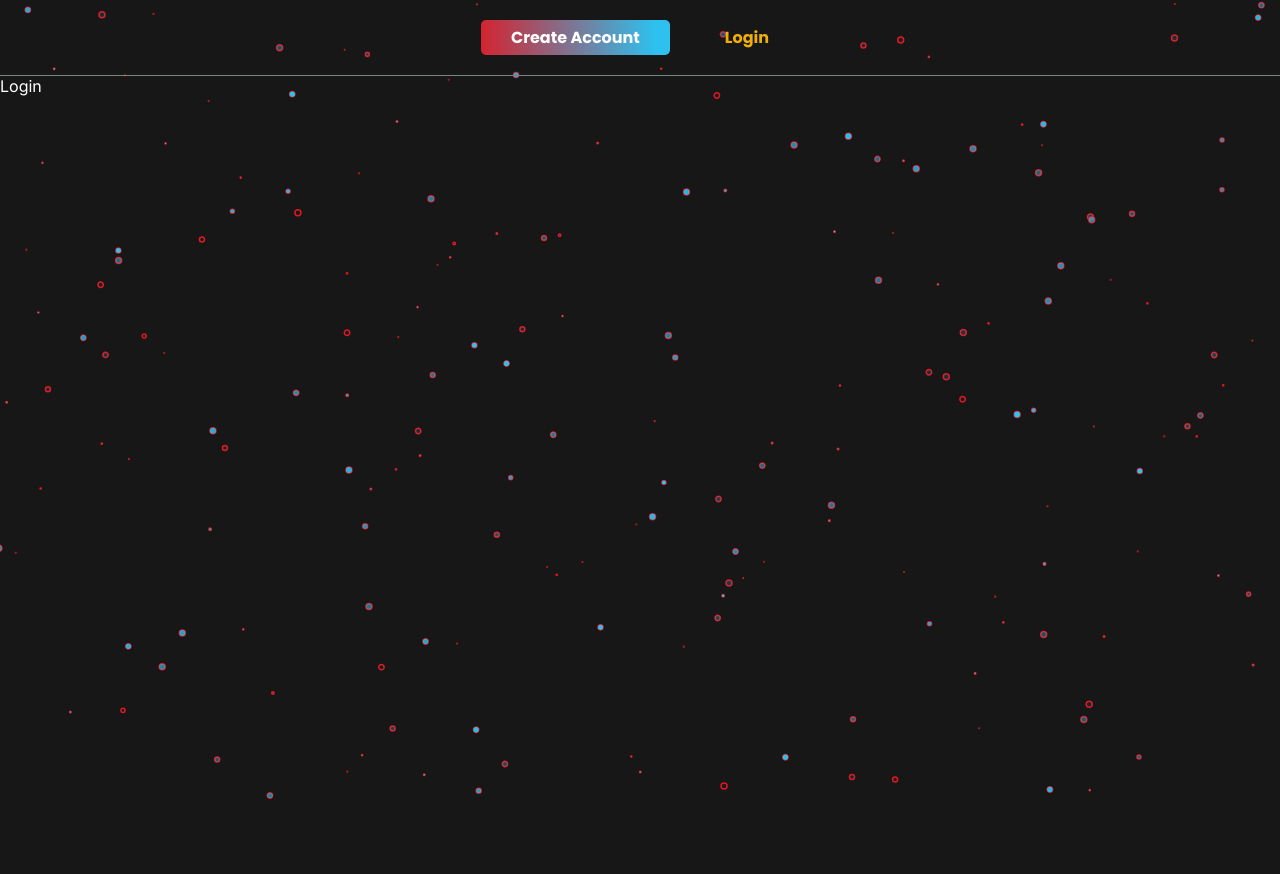
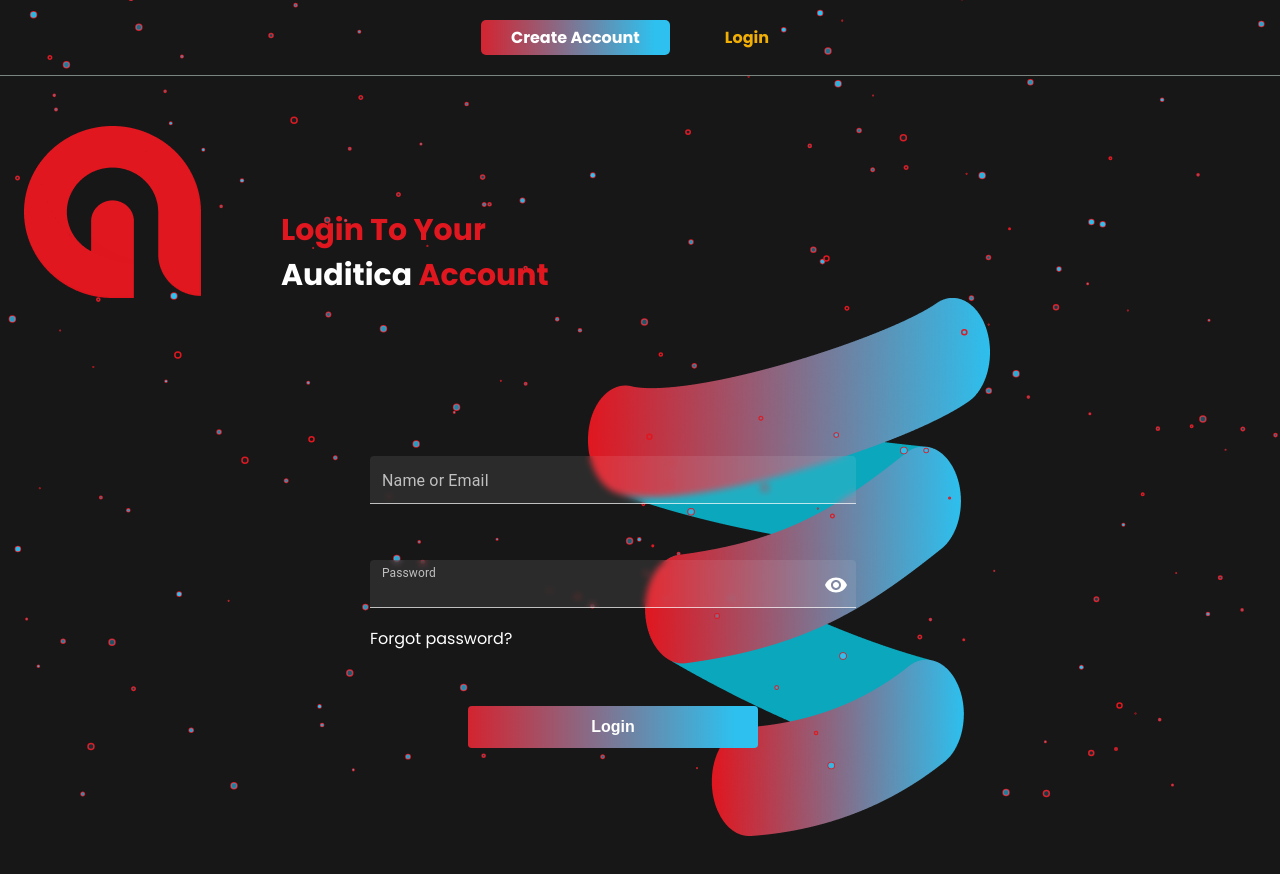
Before and after one commit to JSpapi/goflex-music-pr, a React (Vite) app: page /login in a window 1280 px wide. Before the commit the page ends 800 px from the top, so only its background shows below. Built offline with nearby package versions, Linux system fonts and the light colour scheme.

Commit message:
feat: add login form

```diff
--- a/src/authPages/authPages.module.scss
+++ b/src/authPages/authPages.module.scss
@@ -20,6 +20,7 @@
       width: 402px;
       height: 538px;
       z-index: -1;
+      backdrop-filter: blur;
     }
   }
 
--- a/src/authPages/login/Login.tsx
+++ b/src/authPages/login/Login.tsx
@@ -1,5 +1,82 @@
-import React from 'react';
+import { Avatar, Container, Input, Typography } from '@mui/material';
+import React, { useState } from 'react';
+import { FormProvider, useForm } from 'react-hook-form';
+import { Link, useNavigate } from 'react-router-dom';
+import { object, string, TypeOf } from 'zod';
+import { zodResolver } from '@hookform/resolvers/zod';
+import { AuthTitle } from '../../components/authTitle/AuthTitle';
+import s from '../authPages.module.scss';
+import { InputField } from '../../components/UI/textField/InputField';
+import { PasswordField } from '../../components/UI/passwordField/PasswordField';
 
 export function Login() {
-  return <div>Login</div>;
+  const navigate = useNavigate();
+
+  // TODO 1 SCHEMA FOR LOGIN VALIDATION
+  const registerSchema = object({
+    name: string()
+      .trim()
+      .nonempty('Поле обязательно к заполнению')
+      .min(2, 'Имя должно состоять не меньше 2 символов')
+      .max(32, 'Имя должно состоять не больше 32 символов'),
+    password: string()
+      .trim()
+      .nonempty('Поле обязательно к заполнению')
+      .min(4, 'Пароль должен состоять не меньше 2 символов')
+      .max(32, 'Пароль должен состоять не больше 32 символов'),
+  });
+
+  type LoginField = TypeOf<typeof registerSchema>;
+
+  // TODO 1 USEFORM COMBINING WITH ZOD
+  const methods = useForm<LoginField>({
+    resolver: zodResolver(registerSchema),
+  });
+
+  const { handleSubmit, reset } = methods;
+
+  return (
+    <div className={s.authorization}>
+      <Container maxWidth="xl">
+        <AuthTitle>
+          Login to your{' '}
+          <span style={{ color: '#fff', fontWeight: 700 }}>Auditica</span>{' '}
+          Account
+        </AuthTitle>
+
+        <div className={s.authorization_fields} style={{ paddingTop: '100px' }}>
+          <FormProvider {...methods}>
+            <form className={s.authorization_form}>
+              <InputField
+                name="name"
+                label="Name or Email"
+                size="small"
+                margin="dense"
+                variant="filled"
+                sx={{
+                  marginBottom: 6,
+                  backdropFilter: 'blur(3px)',
+                }}
+              />
+              <PasswordField
+                name="password"
+                label="Password"
+                size="small"
+                margin="dense"
+                variant="filled"
+                sx={{ marginBottom: 2.3, backdropFilter: 'blur(3px)' }}
+              />
+              <Link to="/confirmEmail" style={{ marginBottom: 15 }}>
+                Forgot password?
+              </Link>
+
+              <button className={s.authorization_form__btn} type="submit">
+                Login
+              </button>
+            </form>
+          </FormProvider>
+        </div>
+      </Container>
+    </div>
+  );
 }
--- a/src/authPages/register/Register.tsx
+++ b/src/authPages/register/Register.tsx
@@ -14,7 +14,7 @@
   const [imgFile, setImgFile] = useState('');
   const navigate = useNavigate();
 
-  // TODO 1 SCHEMA FOR REGISTRATION FALIDATION
+  // TODO 1 SCHEMA FOR REGISTRATION VALIDATION
   const registerSchema = object({
     name: string()
       .trim()
@@ -95,31 +95,31 @@
                 size="small"
                 margin="dense"
                 variant="filled"
-                sx={{ marginBottom: 1 }}
+                sx={{ marginBottom: 1, backdropFilter: 'blur(3px)' }}
               />
               <InputField
                 name="name"
-                label="Имя"
+                label="Name"
                 size="small"
                 margin="dense"
                 variant="filled"
-                sx={{ marginBottom: 1, background: 'transparent' }}
+                sx={{ marginBottom: 1, backdropFilter: 'blur(3px)' }}
               />
               <PasswordField
                 name="password"
-                label="Пароль"
+                label="Password"
                 size="small"
                 margin="dense"
                 variant="filled"
-                sx={{ marginBottom: 1 }}
+                sx={{ marginBottom: 1, backdropFilter: 'blur(3px)' }}
               />
               <PasswordField
                 name="passwordConfirm"
-                label="Повторите пароль"
+                label="Password Confirm"
                 size="small"
                 margin="dense"
                 variant="filled"
-                sx={{ marginBottom: 2 }}
+                sx={{ marginBottom: 2, backdropFilter: 'blur(3px)' }}
               />
 
               <button className={s.authorization_form__btn} type="submit">
--- a/src/components/UI/textField/InputField.tsx
+++ b/src/components/UI/textField/InputField.tsx
@@ -18,8 +18,8 @@
       defaultValue=""
       render={({ field }) => (
         <TextField
-        {...restProps}
-        {...field}
+          {...restProps}
+          {...field}
           error={!!errors[name]?.message}
           helperText={errors[name] ? errors[name]?.message?.toString() : null}
         />
```
